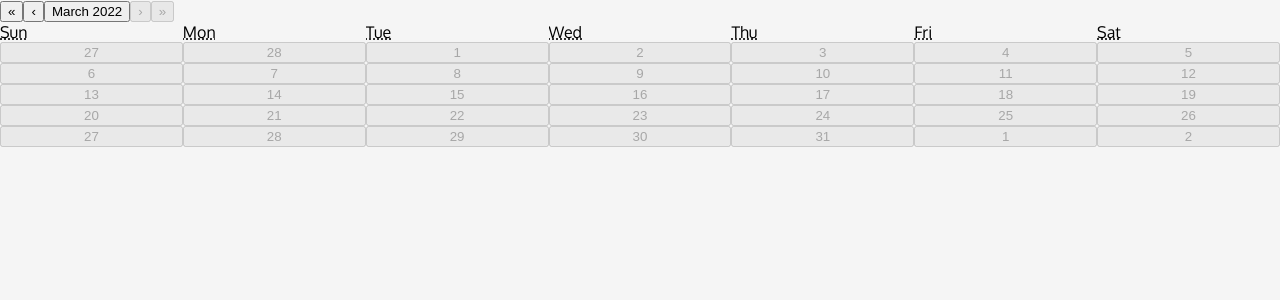
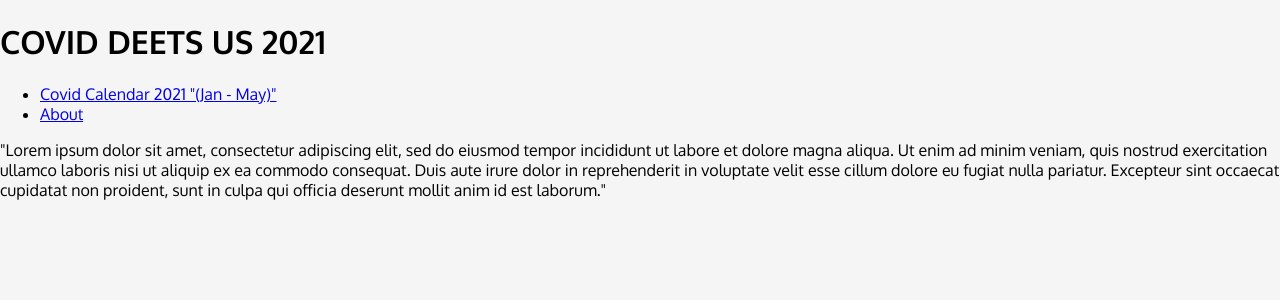
Before and after one commit to jpamirul/CovidCalendar-US-2021, a React (Create React App) app: page /AboutCovid in a window 1280 px wide. Shown: the top 300 px of the page. Built offline with nearby package versions, Linux system fonts and the light colour scheme; no server answers.

Commit message:
Day 3 - NavBar added
-NavBar added, router6 done
-About us page done
-Lorem ipsum bros

```diff
--- a/package.json
+++ b/package.json
@@ -10,6 +10,7 @@
     "react": "^17.0.2",
     "react-calendar": "^3.7.0",
     "react-dom": "^17.0.2",
+    "react-router-dom": "^6.2.2",
     "react-scripts": "5.0.0",
     "start": "^5.1.0",
     "web-vitals": "^2.1.4"
--- a/src/App.js
+++ b/src/App.js
@@ -1,10 +1,22 @@
-import React, { useEffect } from "react";
 import ThreadContainer from "./components/ThreadContainer";
+import { Route, Routes, Navigate } from "react-router-dom";
+import AboutCovid from "./components/AboutCovid";
+import NavBar from "./components/NavBar";
 
 function App() {
   return (
-    <div>
-      <ThreadContainer />
+    <div className="container">
+      <h1>COVID DEETS US 2021</h1>
+      <NavBar />
+      <main>
+        <Routes>
+          <Route path="/" element={<Navigate replace to="AboutCovid" />} />
+
+          <Route path="/AboutCovid" element={<AboutCovid />} />
+
+          <Route path="/ThreadContainer" element={<ThreadContainer />} />
+        </Routes>
+      </main>
     </div>
   );
 }
--- /dev/null
+++ b/src/components/AboutCovid.js
@@ -0,0 +1,19 @@
+import React from "react";
+
+const AboutCovid = () => {
+  return (
+    <div>
+      <p>
+        "Lorem ipsum dolor sit amet, consectetur adipiscing elit, sed do eiusmod
+        tempor incididunt ut labore et dolore magna aliqua. Ut enim ad minim
+        veniam, quis nostrud exercitation ullamco laboris nisi ut aliquip ex ea
+        commodo consequat. Duis aute irure dolor in reprehenderit in voluptate
+        velit esse cillum dolore eu fugiat nulla pariatur. Excepteur sint
+        occaecat cupidatat non proident, sunt in culpa qui officia deserunt
+        mollit anim id est laborum."
+      </p>
+    </div>
+  );
+};
+
+export default AboutCovid;
--- /dev/null
+++ b/src/components/NavBar.js
@@ -0,0 +1,23 @@
+import React from "react";
+import { NavLink } from "react-router-dom";
+
+const NavBar = () => {
+  return (
+    <header>
+      <nav>
+        <ul>
+          <li>
+            <NavLink to="/ThreadContainer">
+              Covid Calendar 2021 "(Jan - May)"
+            </NavLink>
+          </li>
+          <li>
+            <NavLink to="/AboutCovid">About</NavLink>
+          </li>
+        </ul>
+      </nav>
+    </header>
+  );
+};
+
+export default NavBar;
--- a/src/index.js
+++ b/src/index.js
@@ -1,6 +1,12 @@
-import ReactDOM from 'react-dom';
+import ReactDOM from "react-dom";
+import { BrowserRouter } from "react-router-dom";
 
-import './index.css';
-import App from './App';
+import "./index.css";
+import App from "./App";
 
-ReactDOM.render(<App />, document.getElementById('root'));
+ReactDOM.render(
+  <BrowserRouter>
+    <App />
+  </BrowserRouter>,
+  document.getElementById("root")
+);
```
